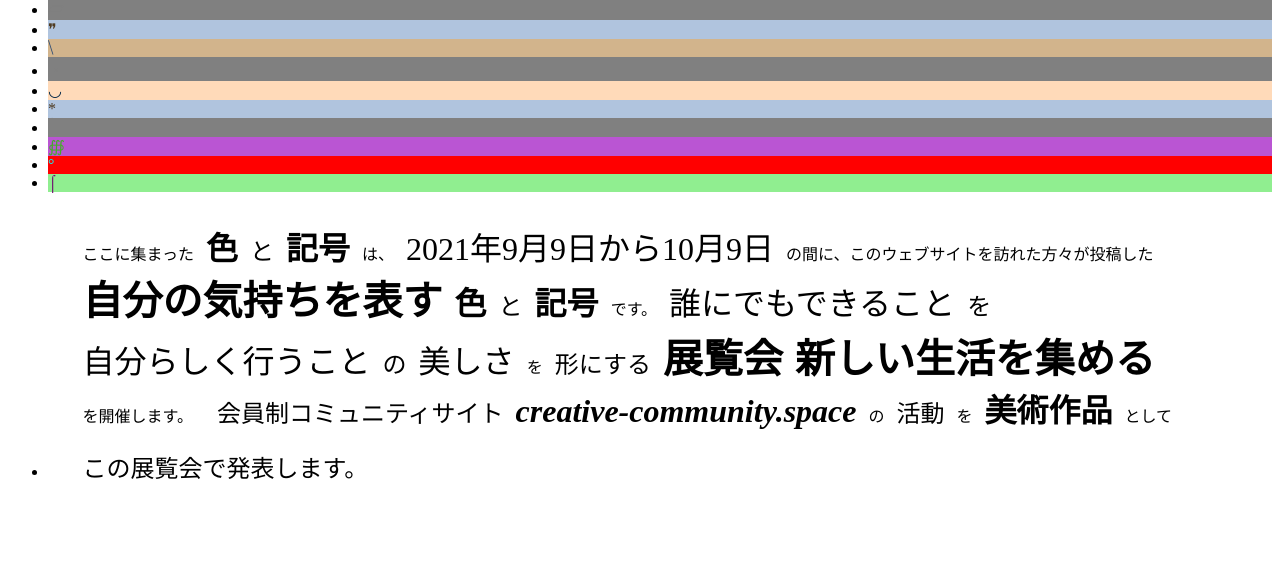
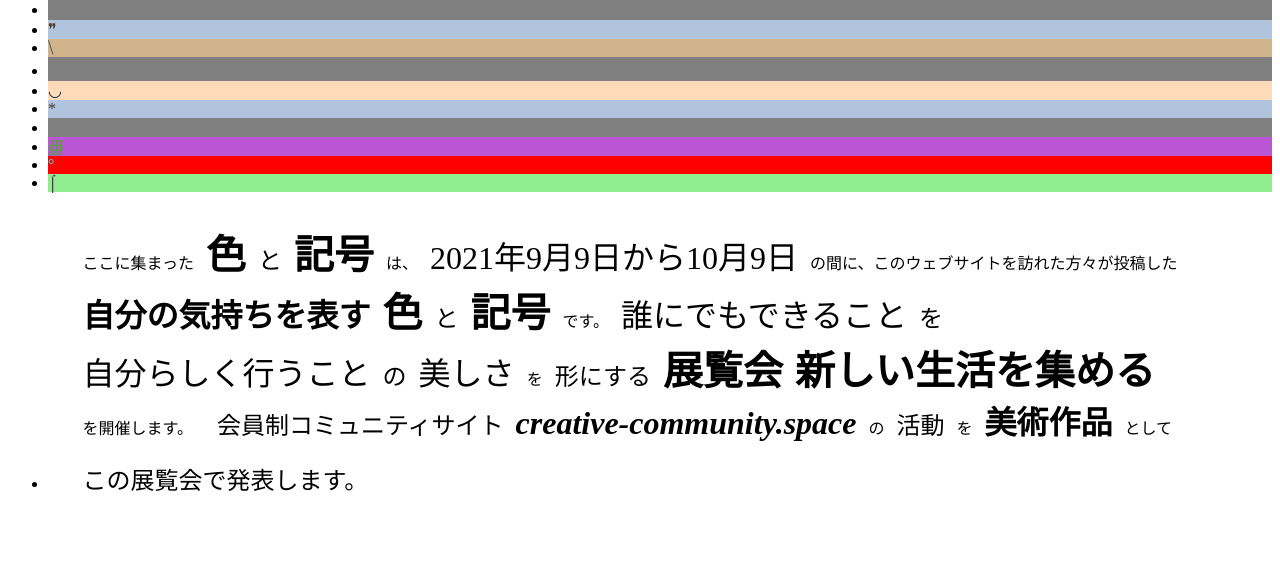
Before and after one commit to creative-community-pehu/index, a PHP site: page /sp/all.php in a window 1280 px wide. Shown: the part 278-857 px from the top of the page. Run offline with PHP 8.4, Linux system fonts and the light colour scheme; data that the repository does not hold is empty; some libraries are stand-ins or nearby versions.

Commit message:
Update all.php

```diff
--- a/sp/all.php
+++ b/sp/all.php
@@ -90,16 +90,16 @@ fclose($fp);
 <div class="outside org_list">
 <ul id="s1" class="es">
 <li class="">ここに集まった</li>
-<li class="must unknown">色</li>
+<li class="must positive">色</li>
 <li class="neither">と</li>
-<li class="must unknown">記号</li>
+<li class="must positive">記号</li>
 <li class="">は、</li>
 <li class="unknown can">2021年9月9日から10月9日</li>
 <li class="">の間に、このウェブサイトを訪れた方々が投稿した</li>
-<li class="must positive">自分の気持ちを表す</li>
-<li class="must unknown">色</li>
+<li class="must unknown">自分の気持ちを表す</li>
+<li class="must positive">色</li>
 <li class="neither">と</li>
-<li class="must unknown">記号</li>
+<li class="must positive">記号</li>
 <li class="">です。</li>
 <li class="unknown">誰にでもできること</li>
 <li class="neither">を</li>
```
